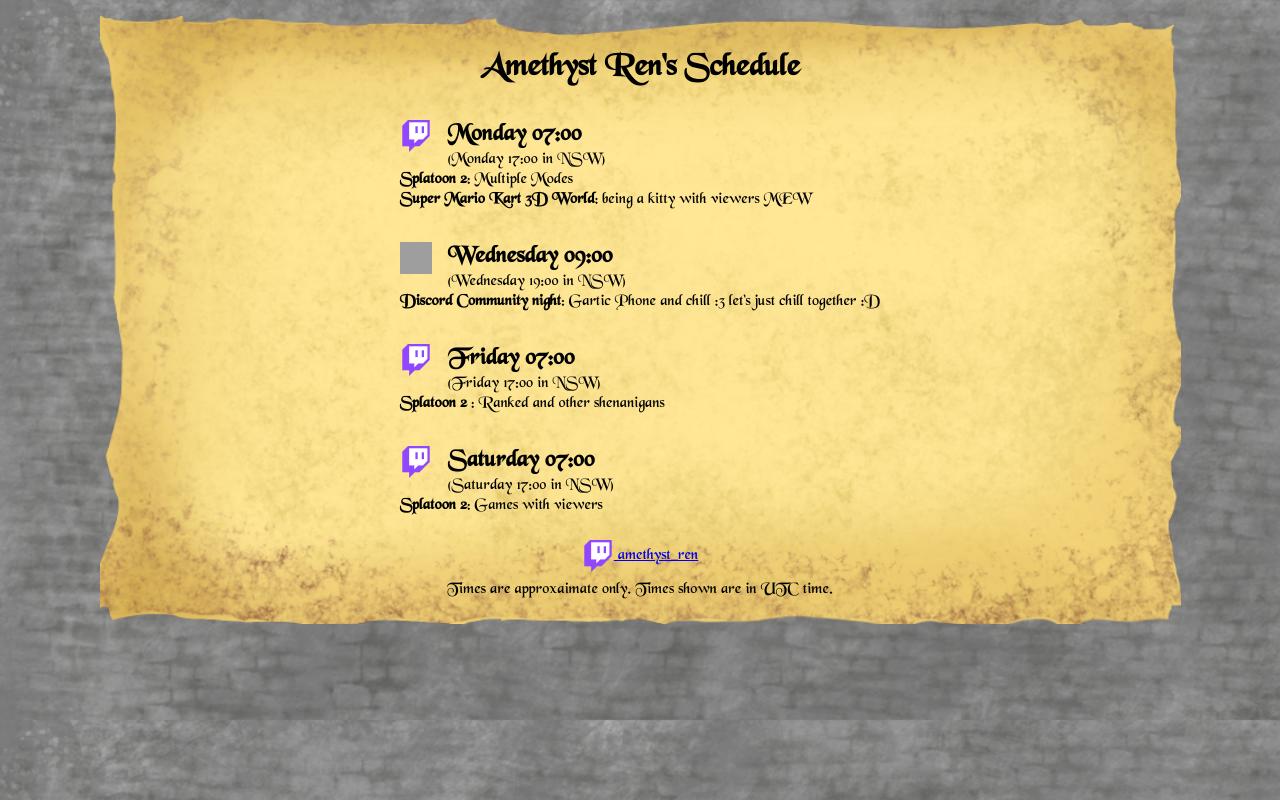
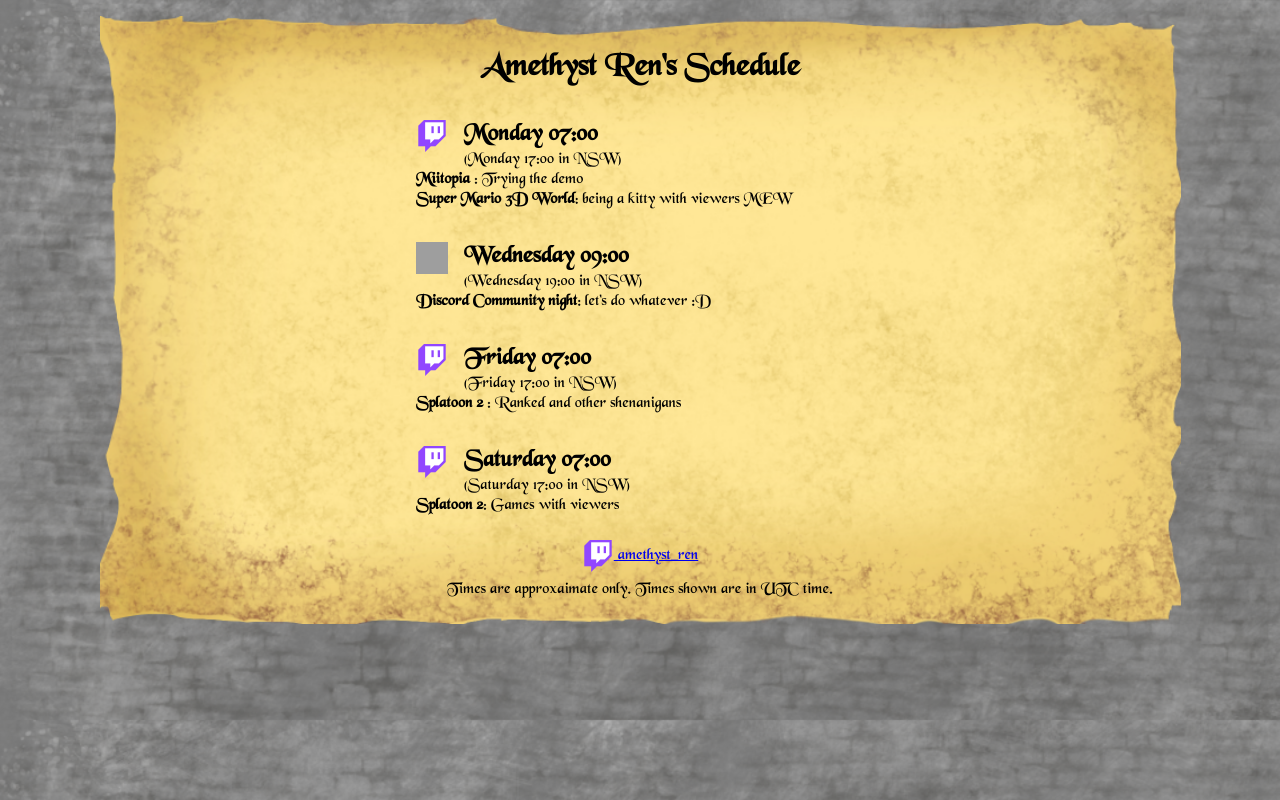
Before and after one commit to Amethyst-Ren/Amethyst-Ren-Stream, a plain HTML site: page index.html in a window 1280 px wide. Drawn offline with nearby package versions, Linux system fonts and the light colour scheme; grey boxes are pictures that could not be loaded.

Commit message:
aaaaaaaaaaa

```diff
--- a/index.html
+++ b/index.html
@@ -24,7 +24,7 @@
 						<span class='startTime'>17:00</span>
 					</h2></div>
 					<div class='streamerTimeLine'>(<span class='streamerTime'>Monday 17:00</span> in NSW)</div>
-					<div class='description'><strong>Splatoon 2</strong>: Multiple Modes <br/><strong>Super Mario Kart 3D World</strong>: being a kitty with viewers MEW</div>
+					<div class='description'><strong>Miitopia </strong>: Trying the demo <br/><strong>Super Mario 3D World</strong>: being a kitty with viewers MEW</div>
 				</section>
 				<section>
 
@@ -34,7 +34,7 @@
 						<span class='startTime'>19:00</span>
 					</h2></div>
 					<div class='streamerTimeLine'>(<span class='streamerTime'>Wednesday 19:00</span> in NSW)</div>
-					<div class='description'><strong>Discord Community night</strong>: Gartic Phone and chill :3 let's just chill together :D</div>
+					<div class='description'><strong>Discord Community night</strong>: let's do whatever :D</div>
 				</section>
 				<section>
 
@@ -56,7 +56,7 @@
 						<span class='startTime'>17:00</span>
 					</h2></div>
 					<div class='streamerTimeLine'>(<span class='streamerTime'>Saturday 17:00</span> in NSW)</div>
-					<div class='description'><strong>Splatoon 2</strong>: Games with viewers </div>
+					<div class='description'><strong>Splatoon 2</strong>: Games with viewers</div>
 
 
 
```
